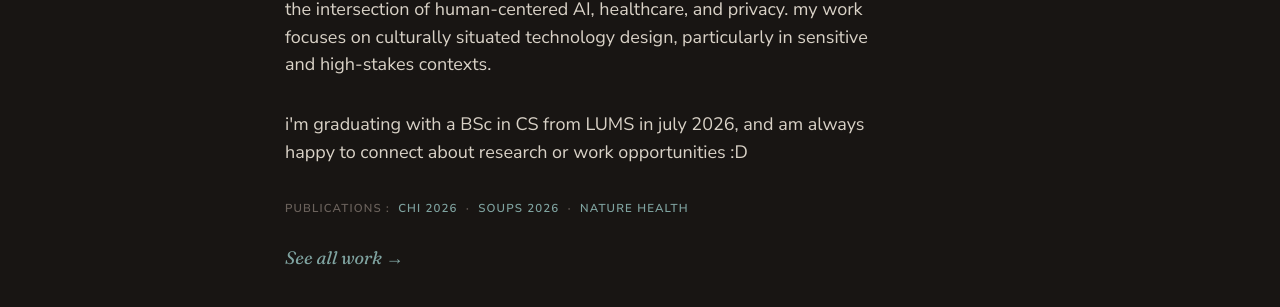
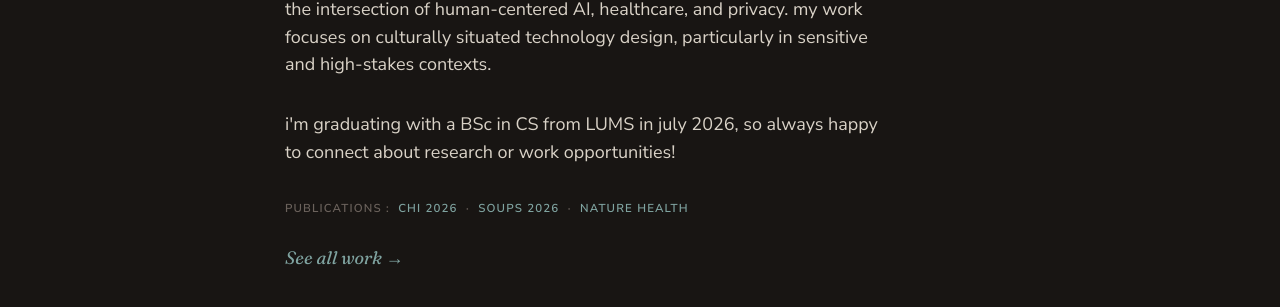
Before and after one commit to ameemahumayun/ameemahumayun.github.io, a Jekyll site: the page built from index.html, in a window 1280 px wide and 900 px high. Shown: the part 262-569 px from the top of the window. Built offline with Jekyll 4.4.1, drawn with Linux system fonts in a browser that asks for light colours.

Commit message:
Update index.html

```diff
--- a/index.html
+++ b/index.html
@@ -11,7 +11,7 @@
     <div class="hero__text">
 <div class="eyebrow eyebrow-rule" style="color:var(--color-text-mute);">UX Researcher · Human-Centered AI · Culturally Situated Design</div>      <h1 style="margin-top:0.5rem;margin-bottom:1.5rem;"><span class="serif">Ameemah Humayun</span></h1>
       <p class="lead" style="max-width:600px;">hi! welcome to my space :) i'm a mixed-methods UX researcher working at the intersection of human-centered AI, healthcare, and privacy. my work focuses on culturally situated technology design, particularly in sensitive and high-stakes contexts.</p>
-      <p class="lead" style="max-width:600px;">i'm graduating with a BSc in CS from LUMS in july 2026, and am always happy to connect about research or work opportunities :D</p>
+      <p class="lead" style="max-width:600px;">i'm graduating with a BSc in CS from LUMS in july 2026, so always happy to connect about research or work opportunities!</p>
       <p class="eyebrow" style="margin-top:1.5rem;color:var(--color-text-mute);font-weight:600;letter-spacing:0.1em;">
         Publications&nbsp;:&nbsp;
         <a href="https://doi.org/10.1145/3772318.3791315" target="_blank" rel="noopener" style="color:var(--color-accent);">CHI 2026</a> &nbsp;·&nbsp;
```
